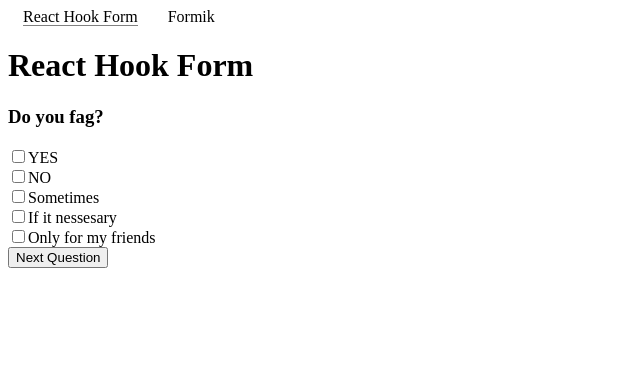
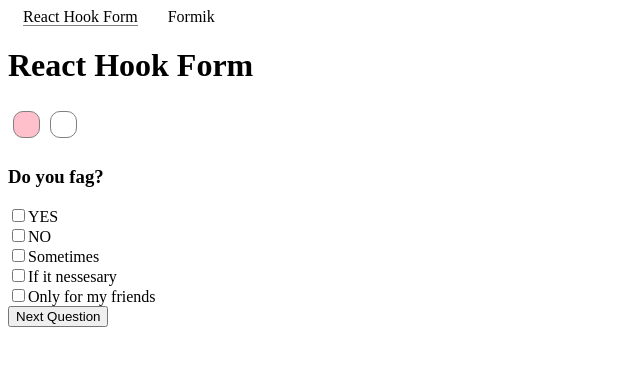
Before and after one commit to BezirgenMusya/Roadmap_test_tasks, a React (Create React App) app: page / in a window 1280 px wide. Shown: the top 366 px of the page, without its empty margins (0-640 px from the left). Built offline with nearby package versions, Linux system fonts and the light colour scheme.

Commit message:
revrite some parts

```diff
--- a/src/App.js
+++ b/src/App.js
@@ -1,11 +1,15 @@
+import React, {useState} from "react";
 import "./styles.css";
 import { Route, Routes } from "react-router-dom";
 import Navigation from "./components/Navigation/index.js";
 import Formik from "./pages/formik/index.js";
 import ReactHookForm from "./pages/react_hook_form/index.js";
+import { activeQuestionContext } from "./contexts/activeQuestion"
 
 export default function App() {
+  const [activeQuestion, setActiveQuestion] = useState(0)
   return (
+    <activeQuestionContext.Provider value={{activeQuestion, setActiveQuestion}}>
       <div className="App">
         <header>
           <Navigation />
@@ -18,5 +22,6 @@
           </Routes>
         </div>
       </div>
+    </activeQuestionContext.Provider>
   );
 }
--- a/src/assets/additionalData.js
+++ b/src/assets/additionalData.js
@@ -4,27 +4,29 @@
     { toWhere: "/formik", title: "Formik" },
   ],
 
-  questions: {
-    firstQuestion: {
+  questions: [
+    {
       title: "Do you fag?",
-      answers:[
-        {defaultValue: false, type: "checkbox", registerName: "firstQuestion_answer_YES", label:"YES"},
-        {defaultValue: false, type: "checkbox", registerName: "firstQuestion_answer_NO", label:"NO"},
-        {defaultValue: false, type: "checkbox", registerName: "firstQuestion_answer_Sometimes", label:"Sometimes"},
-        {defaultValue: false, type: "checkbox", registerName: "firstQuestion_answer_IfItNessesary", label:"If it nessesary"},
-        {defaultValue: false, type: "checkbox", registerName: "firstQuestion_answer_OnlyForMyFriends", label:"Only for my friends"},
+      answers: [
+        { defaultValue: false, type: "checkbox", registerName: "firstQuestion_answer", label: "YES" },
+        { defaultValue: false, type: "checkbox", registerName: "firstQuestion_answer", label: "NO" },
+        { defaultValue: false, type: "checkbox", registerName: "firstQuestion_answer", label: "Sometimes" },
+        { defaultValue: false, type: "checkbox", registerName: "firstQuestion_answer", label: "If it nessesary" },
+        { defaultValue: false, type: "checkbox", registerName: "firstQuestion_answer", label: "Only for my friends" },
       ]
     },
-    secondQuestion: {
-      title: "Are you shure?",
-      answers:[
-        {defaultValue: "", type: "radio", registerName: "secondQuestion_answer", label:"YES"},
-        {defaultValue: "", type: "radio", registerName: "secondQuestion_answer", label:"NO"},
-        {defaultValue: "", type: "radio", registerName: "secondQuestion_answer", label:"Maybe YES"},
-        {defaultValue: "", type: "radio", registerName: "secondQuestion_answer", label:"Maybe NO"},
-        {defaultValue: "", type: "radio", registerName: "secondQuestion_answer", label:"Ofcourse"},
+    {
+      title: "Are you sure?",
+      answers: [
+        { defaultValue: "", type: "radio", registerName: "secondQuestion_answer", label: "YES" },
+        { defaultValue: "", type: "radio", registerName: "secondQuestion_answer", label: "NO" },
+        { defaultValue: "", type: "radio", registerName: "secondQuestion_answer", label: "Maybe YES" },
+        { defaultValue: "", type: "radio", registerName: "secondQuestion_answer", label: "Maybe NO" },
+        { defaultValue: "", type: "radio", registerName: "secondQuestion_answer", label: "Ofcourse" },
       ]
 
     }
-  }
+  ]
+
+
 };
--- a/src/components/Answer/index.jsx
+++ b/src/components/Answer/index.jsx
@@ -1,5 +1,4 @@
 import React from "react";
-import { useForm } from "react-hook-form";
 
 const AnswerCompo = ({ type, registerName, label, register, defaultValue }) => {
 	return (
--- /dev/null
+++ b/src/components/Dots/index.css
@@ -0,0 +1,16 @@
+.dotsContainer{
+    display: inline-block;
+    margin: 5px;
+}
+
+.dots{
+    width: 25px;
+    height: 25px;
+    border: 1px solid gray;
+    cursor: pointer;
+    border-radius: 10px;
+}
+
+.active{
+    background-color: pink;
+}
--- /dev/null
+++ b/src/components/Dots/index.js
@@ -0,0 +1,17 @@
+import React, { useState } from "react";
+import "./index.css"
+
+const Dots = ({ activeOne, questionsSwicher, questionName }) => {
+
+  const swichOnDots = ()=>{
+    questionsSwicher(questionName)
+  }
+
+  return (
+    <div className={"dotsContainer"} onClick={swichOnDots}>
+      <div className={`dots ${activeOne ? "active" : null}`}/>
+    </div>
+  );
+}
+
+export default Dots;
--- /dev/null
+++ b/src/components/Form/index.js
@@ -0,0 +1,25 @@
+import { useFormContext } from "react-hook-form";
+import { additionalData } from "../../assets/additionalData";
+import AnswerCompo from "../../components/Answer/index.jsx";
+
+const Form = ({ activeQuestion, }) => {
+  const { register } = useFormContext();
+  return (
+    <>
+      {additionalData.questions[activeQuestion].answers.map((item, index) => {
+        return (
+          <AnswerCompo
+            key={index}
+            type={item.type}
+            registerName={item.registerName}
+            label={item.label}
+            register={register}
+            defaultValue={item.defaultValue}
+          />
+        )
+      })}
+    </>
+  );
+};
+
+export default Form;
--- /dev/null
+++ b/src/contexts/activeQuestion.js
@@ -0,0 +1,6 @@
+import { createContext } from "react";
+
+export const activeQuestionContext = createContext({
+  activeQuestion: null,
+  setActiveQuestion: (activeQuestion) => { },
+});
--- a/src/pages/react_hook_form/index.js
+++ b/src/pages/react_hook_form/index.js
@@ -1,83 +1,60 @@
-import { useState } from "react";
-import { useForm } from "react-hook-form";
+import { useContext } from "react";
+import { useForm, FormProvider } from "react-hook-form";
 import { additionalData } from "../../assets/additionalData";
-import AnswerCompo from "../../components/Answer/index.jsx";
+import Dots from "../../components/Dots";
+import Form from "../../components/Form";
+import { activeQuestionContext } from "../../contexts/activeQuestion"
 
 const ReactHookForm = () => {
-  const [questionNum, setQuestionNum] = useState("firstQuestion");
-  const [result, setResult] = useState({
-    frirstQuestionAnswer: null,
-    secondQuestionAnswer: null,
-  });
-
-  console.log(Object.keys(additionalData.questions));
-
-  const {
-    register,
-    handleSubmit,
-    formState: { errors },
-    setError,
-    clearErrors,
-  } = useForm({
-    defaultValues:{
+  let { activeQuestion, setActiveQuestion } = useContext(activeQuestionContext);
+  const methods = useForm({
+    defaultValues: {
+      firstQuestion_answer: [],
       secondQuestion_answer: "",
     }
   });
 
-  const onSubmit = (data) => {
-    if (Object.values(data).some((item) => item.length)) {
-      const selectedAnsverId = Object.values(data).findIndex((item) => item.length)
-      setQuestionNum("secondQuestion")
-      if (questionNum === "firstQuestion") {
-        setResult(prev => ({ ...prev, frirstQuestionAnswer: Object.values(data)[selectedAnsverId] }))
-      } else {
-        setResult(prev => ({ ...prev, secondQuestionAnswer: Object.values(data)[selectedAnsverId] }))
+  const onSubmit = ({firstQuestion_answer, secondQuestion_answer}) => {
+    if (Object.values({firstQuestion_answer, secondQuestion_answer}).some((item) => item.length)) {
+      if(firstQuestion_answer.length && activeQuestion !== additionalData.questions.length - 1){
+        setActiveQuestion(++activeQuestion)
       }
+      if(secondQuestion_answer.length){
+        alert("test")
+      }
+
     } else {
-      setError("requiredOne", { message: "Please select one answer" })
+      methods.setError("requiredOne", { message: "Please select one answer" })
     }
   };
 
   const onChange = (event) => {
-    clearErrors(["requiredOne"])
+    methods.clearErrors(["requiredOne"])
   }
+
 
   return (
     <div>
       <h1>React Hook Form</h1>
+      {Object.keys(additionalData.questions).map((item, id) => {
+        return (
+          <Dots
+            key={id}
+            activeOne={id === activeQuestion}
+            questionsSwicher={setActiveQuestion}
+            questionName={id}
+          />
+        )
+      })}
+      <h3>{additionalData.questions[activeQuestion].title}</h3>
+      <FormProvider {...methods}>
+        <form onSubmit={methods.handleSubmit(onSubmit)} onChange={onChange}>
+          <Form key={activeQuestion} activeQuestion={activeQuestion} />
 
-
-      {
-        result.secondQuestionAnswer?.length
-          ? <div>
-            <h2>Congrats you are fag</h2>
-          </div>
-          : <div>
-            <h3>{additionalData.questions[questionNum].title}</h3>
-
-            <form onSubmit={handleSubmit(onSubmit)} onChange={onChange} >
-              {additionalData.questions[questionNum].answers.map((item, index) => {
-                return (
-                  <AnswerCompo
-                    key={index}
-                    type={item.type}
-                    registerName={item.registerName}
-                    label={item.label}
-                    register={register}
-                    defaultValue={item.defaultValue}
-                  />
-                )
-              })}
-
-              <div>{errors.requiredOne && <span>{errors.requiredOne.message}</span>}</div>
-
-              <input type="submit" value={questionNum === "secondQuestion" ? "See results" : "Next Question"} />
-            </form>
-          </div>
-
-      }
-
-
+          <div>{methods.formState.errors.requiredOne && <span>{methods.formState.errors.requiredOne.message}</span>}</div>
+          <input type="submit" value={activeQuestion === "secondQuestion" ? "See results" : "Next Question"} />
+        </form>
+      </FormProvider>
     </div>
   );
 };
```
Lines whose indentation alone changed are shown as unchanged.
